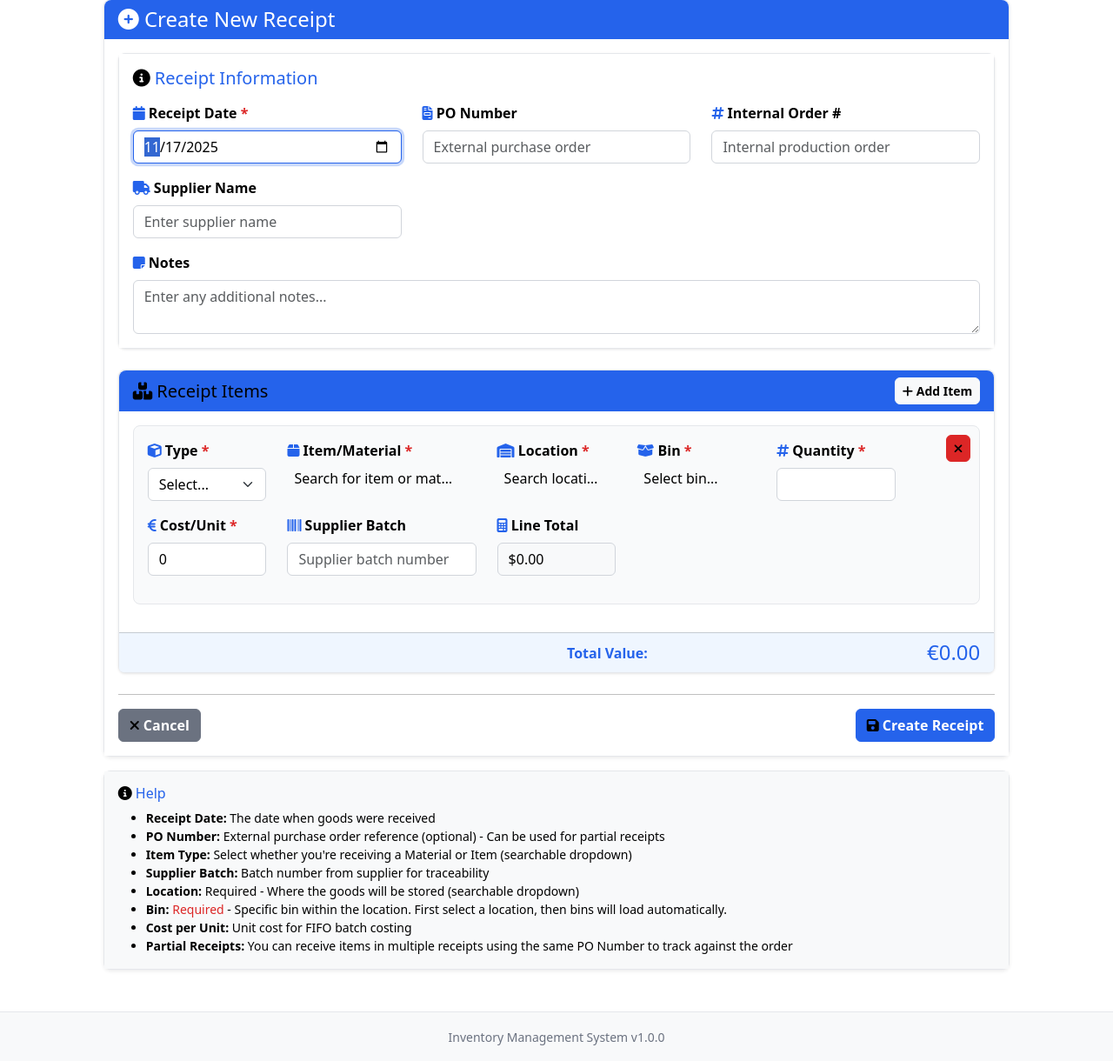
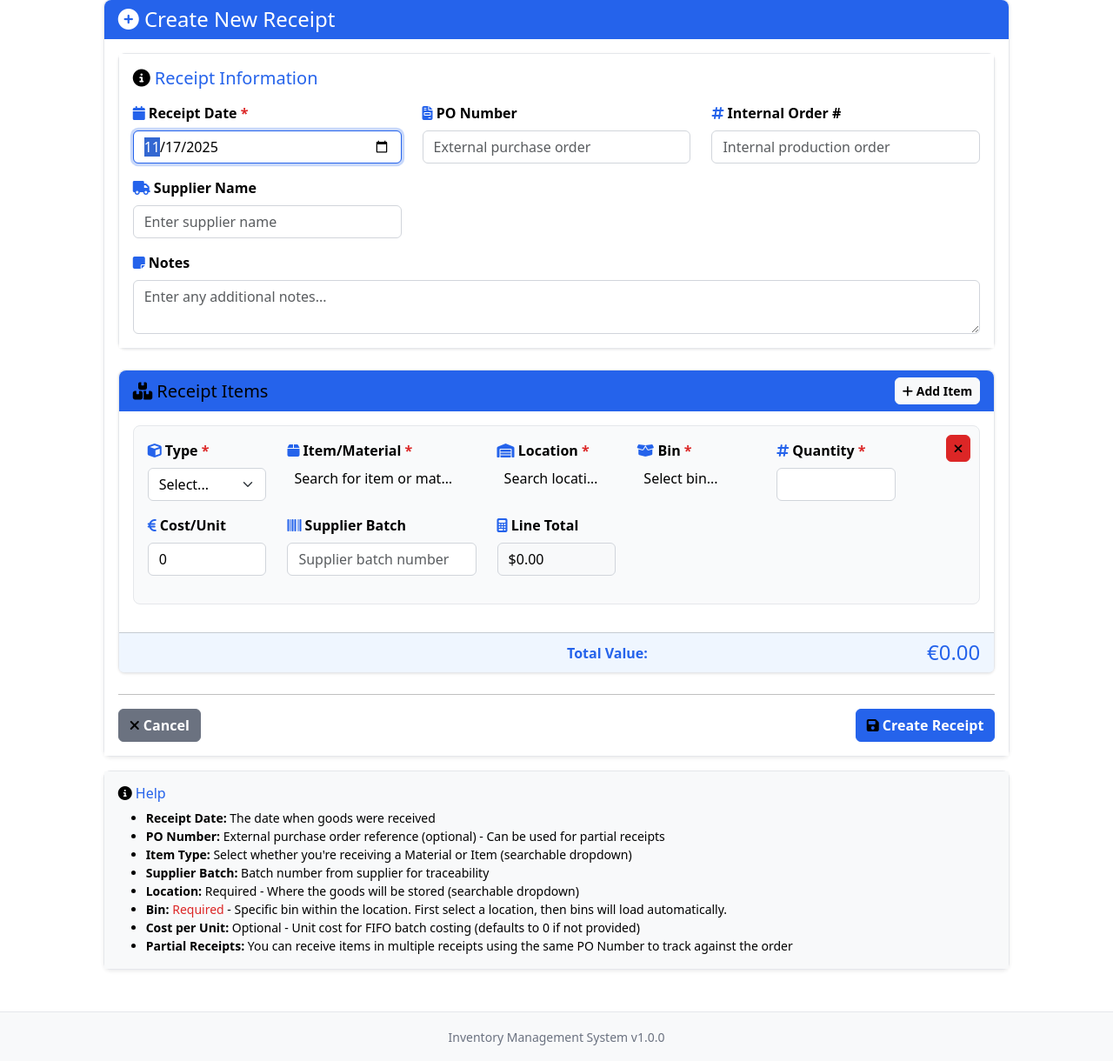
Before and after one commit to vladutzeloo/inventory-management, a Flask app: page /receipts/new in a window 1280 px wide. Shown: the part 135-1355 px from the top of the page at 87% size. Run offline with Flask 3, Linux system fonts and the light colour scheme; a user stored in the database is signed in; some libraries are stand-ins or nearby versions.

Commit message:
Make Cost/Unit field optional in receipts form
- Remove required attribute from cost_per_unit input field
- Remove red asterisk from Cost/Unit label
- Update help text to clarify field is optional
- Field defaults to 0 if not provided for FIFO calculations

```diff
--- a/inventory-management/templates/receipts/new.html
+++ b/inventory-management/templates/receipts/new.html
@@ -151,7 +151,7 @@
                     <li><strong>Supplier Batch:</strong> Batch number from supplier for traceability</li>
                     <li><strong>Location:</strong> Required - Where the goods will be stored (searchable dropdown)</li>
                     <li><strong>Bin:</strong> <span class="text-danger">Required</span> - Specific bin within the location. First select a location, then bins will load automatically.</li>
-                    <li><strong>Cost per Unit:</strong> Unit cost for FIFO batch costing</li>
+                    <li><strong>Cost per Unit:</strong> Optional - Unit cost for FIFO batch costing (defaults to 0 if not provided)</li>
                     <li><strong>Partial Receipts:</strong> You can receive items in multiple receipts using the same PO Number to track against the order</li>
                 </ul>
             </div>
@@ -293,7 +293,7 @@ $(document).ready(function() {
                     <!-- Cost per Unit -->
                     <div class="col-md-2 mb-3">
                         <label class="form-label">
-                            <i class="fas fa-euro-sign text-primary"></i> Cost/Unit <span class="text-danger">*</span>
+                            <i class="fas fa-euro-sign text-primary"></i> Cost/Unit
                         </label>
                         <input type="number"
                                class="form-control cost-input"
@@ -302,7 +302,6 @@ $(document).ready(function() {
                                step="0.01"
                                min="0"
                                value="0"
-                               required
                                onchange="calculateTotal()">
                     </div>
 
```
